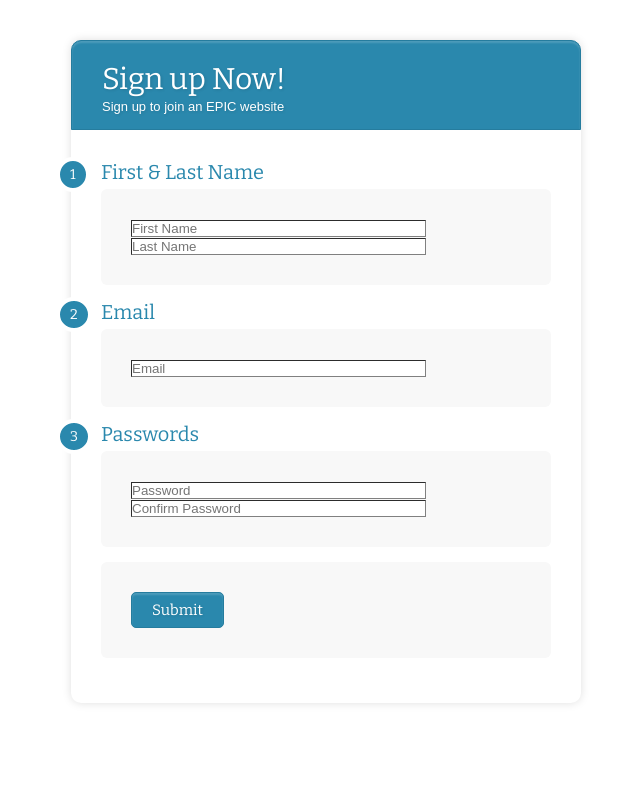
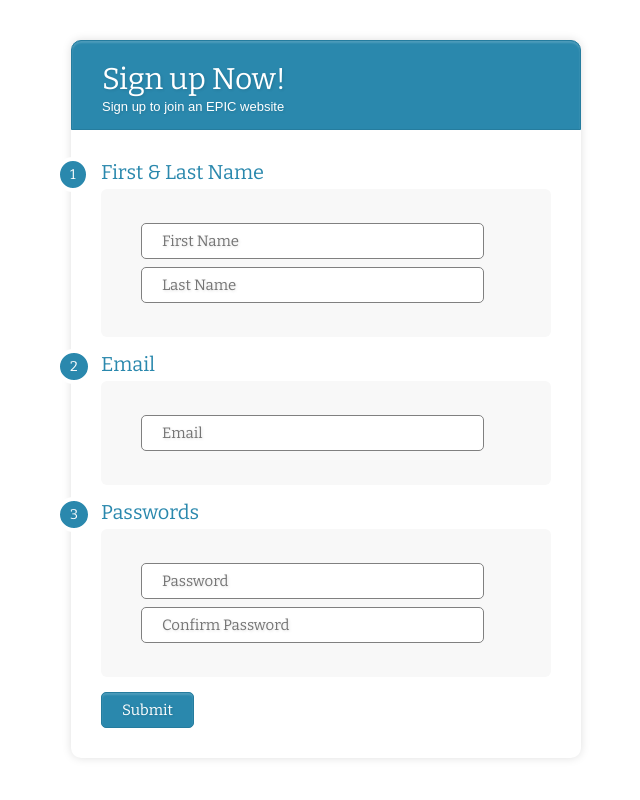
Before and after one commit to MarkNovicio/jschatz, a Django app: page /registration in a window 1280 px wide. Shown: the whole page, without its empty margins (314-954 px from the left). Run offline with Django 3.2, Linux system fonts and the light colour scheme.

Commit message:
update signup pgae css

```diff
--- a/login_app/static/main.css
+++ b/login_app/static/main.css
@@ -66,9 +66,16 @@ h1 span{
   }
 
   div.registration-item-form input {
-    border-color: #808080;
-    border-width: 1px;
-    width: 75%;
+    border:1px solid #808080;
+    padding: 8px 130px 8px 20px;
+    margin:4px 10px 4px 10px;
+	border-radius: 5px;
+    color: #808080;
+	text-shadow: 1px 1px 3px rgba(0, 0, 0, 0.12);
+  -moz-box-shadow: inset 0px 2px 2px 0px rgba(255, 255, 255, 0.17);
+	-webkit-box-shadow: inset 0px 2px 2px 0px rgba(255, 255, 255, 0.17);
+	box-shadow: inset 0px 2px 2px 0px rgba(255, 255, 255, 0.17);
+	font: normal 15px 'Bitter', serif;
     font-size: 1.5en;
   }
 
@@ -78,7 +85,7 @@ h1 span{
     margin-bottom: 5px;
   }
 
-  div.registration-item-form button {
+  div.registration-item-form-button button {
     background: #2A88AD;
     padding: 8px 20px 8px 20px;
     border-radius: 5px;
@@ -94,7 +101,7 @@ h1 span{
     font-size: 15px;
   }
 
-  div.registration-item-form button:hover {
+  div.registration-item-form-button button:hover {
     background: #2A6881;
     -moz-box-shadow: inset 0px 2px 2px 0px rgba(255, 255, 255, 0.28);
     -webkit-box-shadow: inset 0px 2px 2px 0px rgba(255, 255, 255, 0.28);
--- a/login_app/templates/sign_up.html
+++ b/login_app/templates/sign_up.html
@@ -42,7 +42,7 @@
                 <input type="password" name = 'password' placeholder = 'Password'>
                 <input type = "password" name = 'confirm_pw' placeholder = 'Confirm Password'>
             </div>
-            <div class= "registration-item-form">
+            <div class= "registration-item-form-button">
                 <button>Submit</button>
             </div>
         </form>
```
